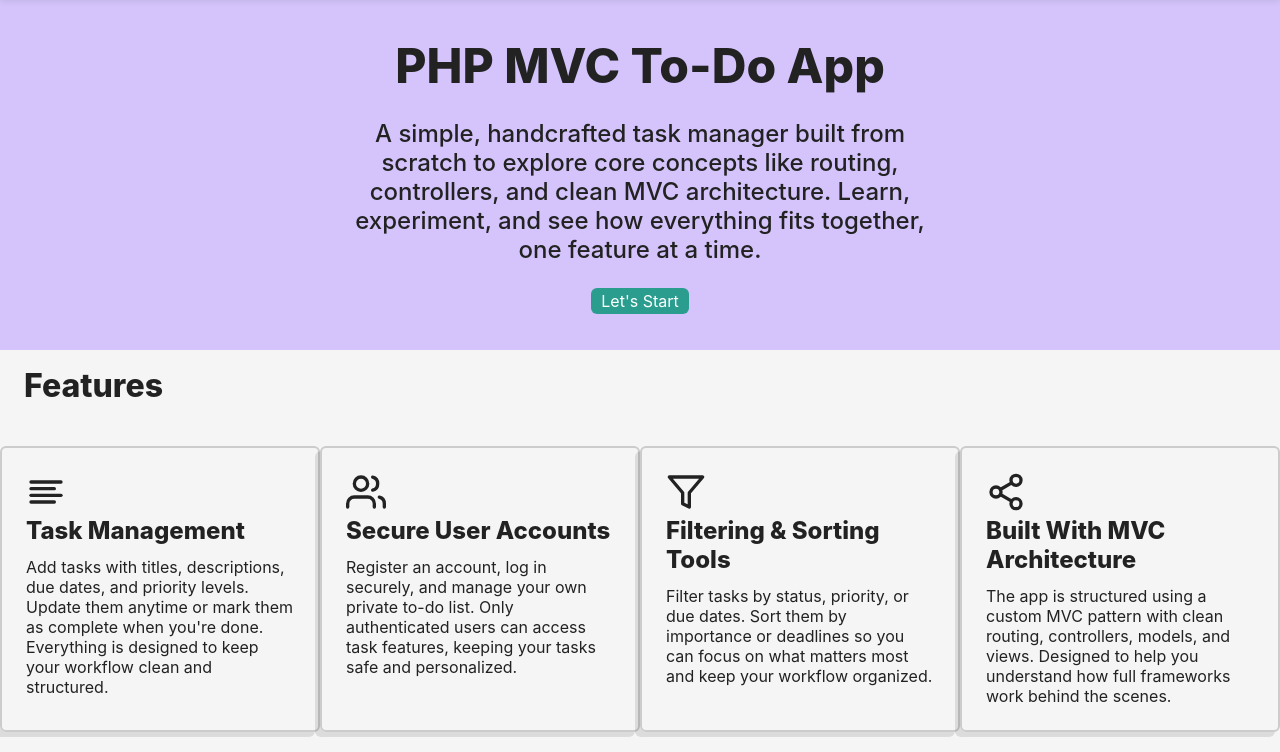
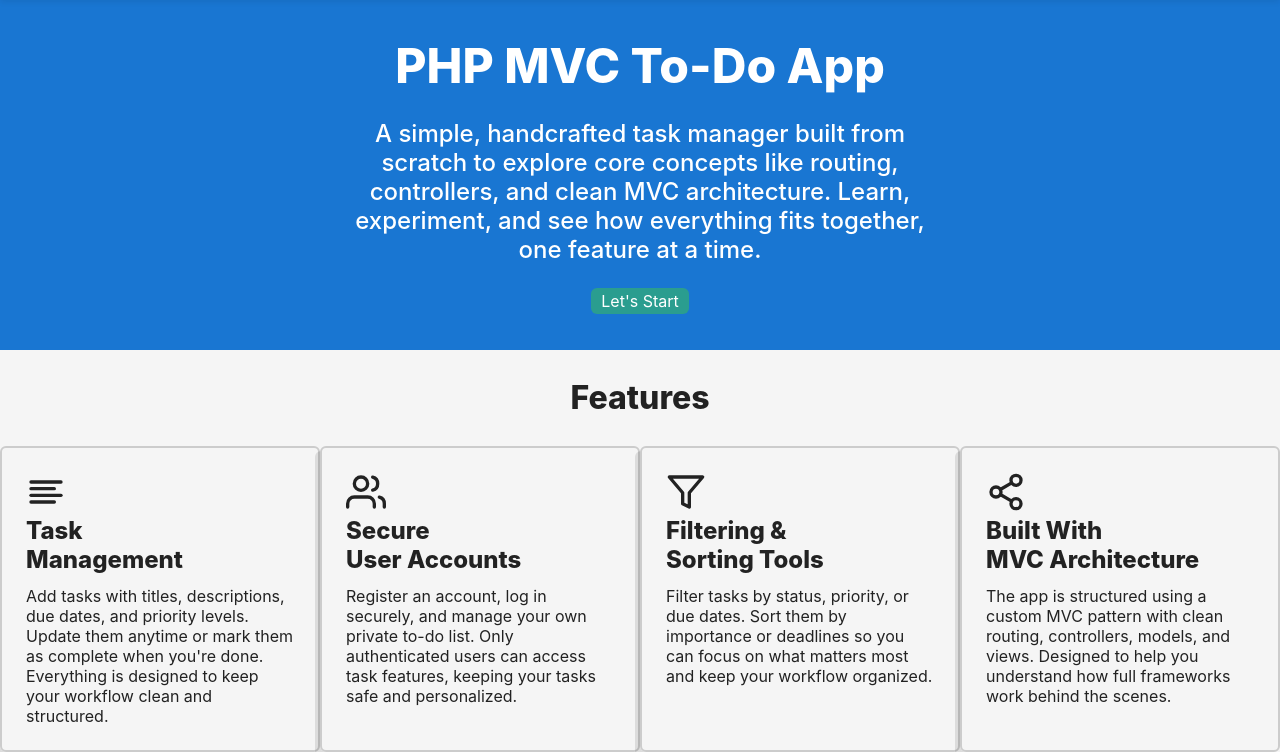
Before and after one commit to mkhikhwan/php-mvc-todo, a PHP site: page / in a window 1280 px wide. Shown: the part 50-802 px from the top of the page. Run offline with PHP 8.4, Linux system fonts and the light colour scheme.

Commit message:
fix: update color on landing page

```diff
--- a/app/views/home/landingPage.php
+++ b/app/views/home/landingPage.php
@@ -21,7 +21,7 @@
             <div class="feature-card-icon">
                 <i data-feather="align-left"></i>
             </div>
-            <p class="feature-card-title">Task Management</p>
+            <p class="feature-card-title">Task<br>Management</p>
             <p class="feature-card-desc">Add tasks with titles, descriptions, due dates, and priority levels.
                 Update them anytime or mark them as complete when you're done.
                 Everything is designed to keep your workflow clean and structured.</p>
@@ -32,7 +32,7 @@
             <div class="feature-card-icon">
                 <i data-feather="users"></i>
             </div>
-            <p class="feature-card-title">Secure User Accounts</p>
+            <p class="feature-card-title">Secure<br>User Accounts</p>
             <p class="feature-card-desc">
                 Register an account, log in securely, and manage your own private to-do list.
                 Only authenticated users can access task features, keeping your tasks safe
@@ -45,7 +45,7 @@
             <div class="feature-card-icon">
                 <i data-feather="filter"></i>
             </div>
-            <p class="feature-card-title">Filtering & Sorting Tools</p>
+            <p class="feature-card-title">Filtering & <br>Sorting Tools</p>
             <p class="feature-card-desc">
                 Filter tasks by status, priority, or due dates. Sort them by importance or
                 deadlines so you can focus on what matters most and keep your workflow
@@ -58,7 +58,7 @@
             <div class="feature-card-icon">
                 <i data-feather="share-2"></i>
             </div>
-            <p class="feature-card-title">Built With MVC Architecture</p>
+            <p class="feature-card-title">Built With <br>MVC Architecture</p>
             <p class="feature-card-desc">
                 The app is structured using a custom MVC pattern with clean routing,
                 controllers, models, and views. Designed to help you understand how full
--- a/public/css/style.css
+++ b/public/css/style.css
@@ -68,7 +68,7 @@ img {
 .hero-banner{
     display: flex;
     min-height: 350px;
-    background-color: #D4C4FB;
+    background-color: #1976D2;
     justify-content: left;
 }
 .hero-left-side{
@@ -85,6 +85,7 @@ img {
     align-items: center;
     justify-content: center;
     text-align: center;
+    color: white;
 }
 .hero-left-side h1{
     font-size: 3rem;
@@ -98,8 +99,9 @@ img {
 }
 
 .features-section h1{
-    vertical-align:
-    text-align: center;
+    display: flex;
+    align-items: center;
+    justify-content: center;
     margin: 24px;
     font-size: 2rem;
     font-weight: 800;
```
